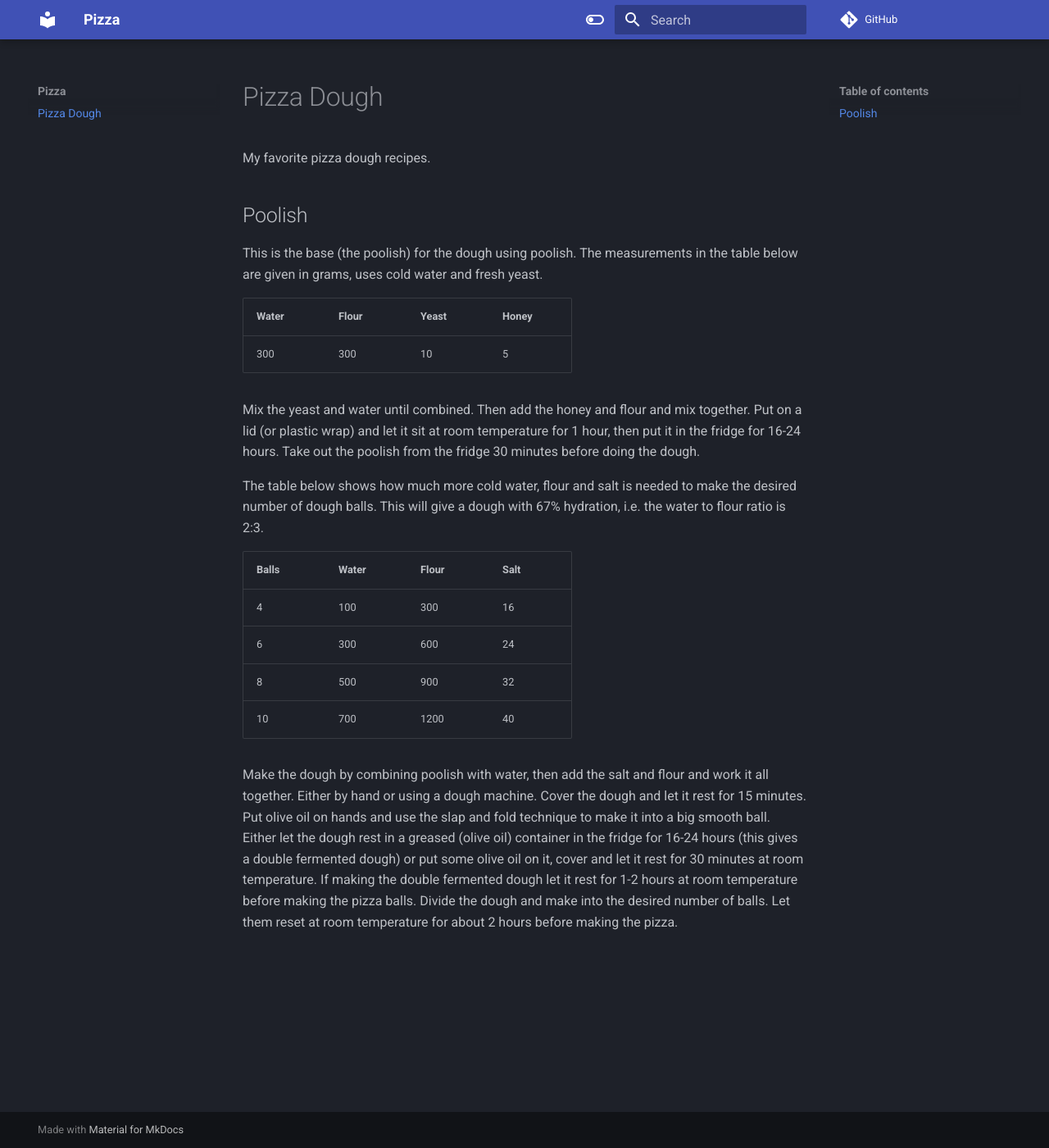
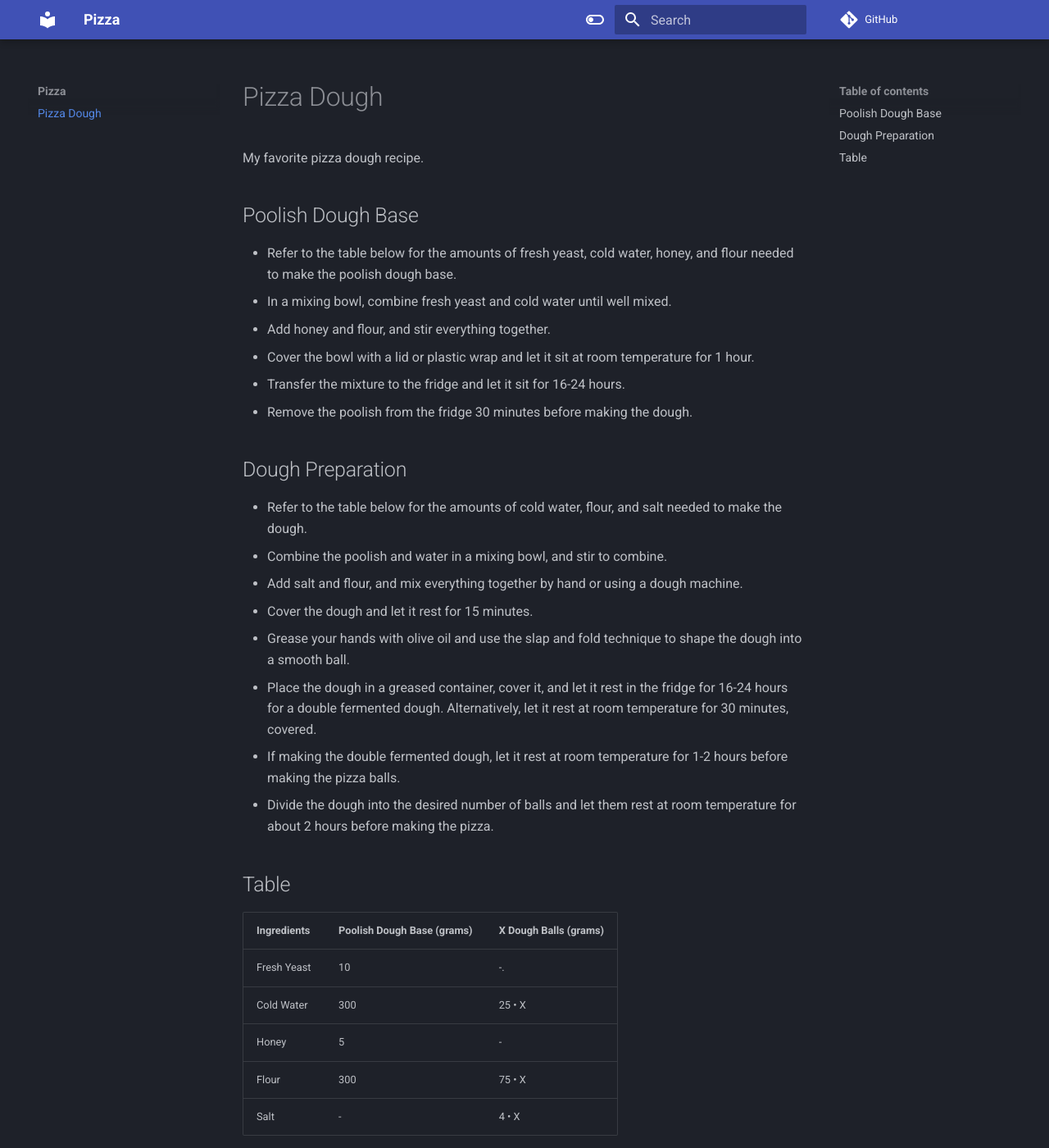
Before and after one commit to claha/pizza, an MkDocs documentation site: the page built from docs/index.md, in a window 1280 px wide and 1400 px high. Shown: the whole window at 82% size. Built offline with MkDocs 1.6.1 and Material for MkDocs 9.7.7, drawn with Linux system fonts in a browser that asks for light colours; comment, search, counter and statistics services are not loaded; some of the changed text lies outside the part shown.

Commit message:
Update recipe instructions
Used chat gpt to help me rewrite.

```diff
--- a/docs/index.md
+++ b/docs/index.md
@@ -1,39 +1,35 @@
 # Pizza Dough
 
-My favorite pizza dough recipes.
+My favorite pizza dough recipe.
 
-## Poolish
+## Poolish Dough Base
 
-This is the base (the poolish) for the dough using poolish. The measurements in
-the table below are given in grams, uses cold water and fresh yeast.
+- Refer to the table below for the amounts of fresh yeast, cold water, honey, and flour needed to make the poolish dough base.
+- In a mixing bowl, combine fresh yeast and cold water until well mixed.
+- Add honey and flour, and stir everything together.
+- Cover the bowl with a lid or plastic wrap and let it sit at room temperature for 1 hour.
+- Transfer the mixture to the fridge and let it sit for 16-24 hours.
+- Remove the poolish from the fridge 30 minutes before making the dough.
 
-| Water | Flour | Yeast | Honey |
-|-------|-------|-------|-------|
-|   300 |   300 |    10 |     5 |
+## Dough Preparation
 
-Mix the yeast and water until combined. Then add the honey and flour and mix
-together. Put on a lid (or plastic wrap) and let it sit at room temperature for
-1 hour, then put it in the fridge for 16-24 hours. Take out the poolish from
-the fridge 30 minutes before doing the dough.
+- Refer to the table below for the amounts of cold water, flour, and salt needed to make the dough.
+- Combine the poolish and water in a mixing bowl, and stir to combine.
+- Add salt and flour, and mix everything together by hand or using a dough machine.
+- Cover the dough and let it rest for 15 minutes.
+- Grease your hands with olive oil and use the slap and fold technique to shape the dough into a smooth ball.
+- Place the dough in a greased container, cover it, and let it rest in the fridge for 16-24 hours for a double fermented dough. Alternatively, let it rest at room temperature for 30 minutes, covered.
+- If making the double fermented dough, let it rest at room temperature for 1-2 hours before making the pizza balls.
+- Divide the dough into the desired number of balls and let them rest at room temperature for about 2 hours before making the pizza.
 
-The table below shows how much more cold water, flour and salt is needed to
-make the desired number of dough balls. This will give a dough with 67%
-hydration, i.e. the water to flour ratio is 2:3.
+## Table
 
-| Balls | Water | Flour | Salt |
-|-------|-------|-------|------|
-|     4 |   100 |   300 |   16 |
-|     6 |   300 |   600 |   24 |
-|     8 |   500 |   900 |   32 |
-|    10 |   700 |  1200 |   40 |
+| Ingredients  | Poolish Dough Base (grams) | X Dough Balls (grams) |
+| ------------ | -------------------------- | --------------------- |
+| Fresh Yeast  | 10                         | -.                    |
+| Cold Water   | 300                        | 25 • X                |
+| Honey        | 5                          | -                     |
+| Flour        | 300                        | 75 • X                |
+| Salt         | -                          | 4 • X                 |
 
-Make the dough by combining poolish with water, then add the salt and flour and
-work it all together. Either by hand or using a dough machine. Cover the dough
-and let it rest for 15 minutes. Put olive oil on hands and use the slap and
-fold technique to make it into a big smooth ball. Either let the dough rest in
-a greased (olive oil) container in the fridge for 16-24 hours (this gives a
-double fermented dough) or put some olive oil on it, cover and let it rest for
-30 minutes at room temperature. If making the double fermented dough let it
-rest for 1-2 hours at room temperature before making the pizza balls. Divide
-the dough and make into the desired number of balls. Let them reset at room
-temperature for about 2 hours before making the pizza.
+The table above shows the amounts of ingredients needed for the poolish dough base and dough.
```
